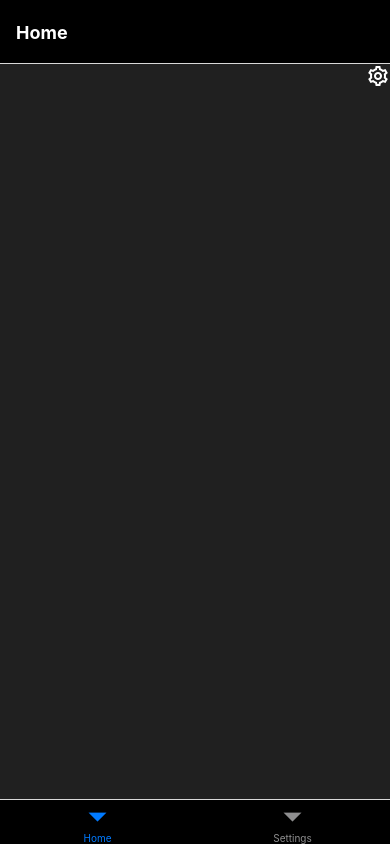
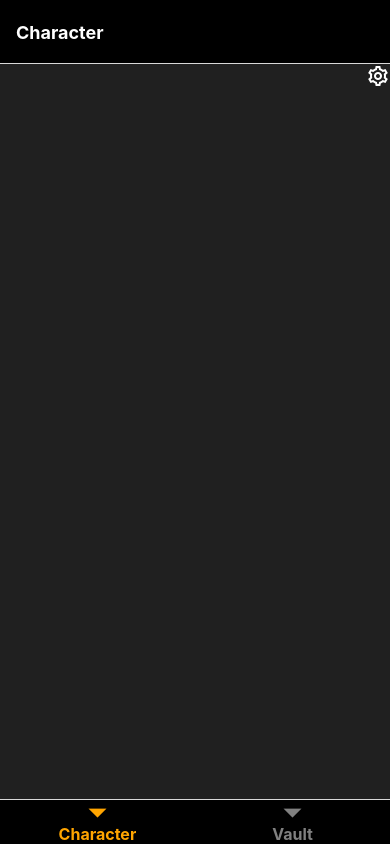
Before and after one commit to carterlc/DIM-App, a React Native app: screen / in a window 390 px wide. Built offline with nearby package versions, Linux system fonts and the light colour scheme.

Commit message:
Function and prop renaming to be more fit within my destiny2 item manager app

```diff
--- a/App.js
+++ b/App.js
@@ -4,42 +4,42 @@ import { NavigationContainer } from '@react-navigation/native';
 import { createNativeStackNavigator } from '@react-navigation/native-stack';
 import { createBottomTabNavigator } from '@react-navigation/bottom-tabs';
 
-function DetailsScreen() {
+function SettingsScreen() {
   return (
     <View style={{ flex: 1, alignItems: 'center', backgroundColor: '#202020' }}>
-      <Text style={{color: 'white', fontSize: 20, marginBottom: 20, marginTop: 10}}>How to use DIM (Destiny Item Manager)</Text>
-      <Text style={{color: 'white'}}>1. Sign in using you Bungie name and information</Text>
-      <Text style={{color: 'white'}}>2. Navigate to your Vault. It should be on the second tab.</Text>
-      <Text style={{color: 'white'}}>3. </Text>
+      <Text style={{ color: 'white', fontSize: 20, marginBottom: 20, marginTop: 10 }}>How to use DIM (Destiny Item Manager)</Text>
+      <Text style={{ color: 'white' }}>1. Sign in using you Bungie name and information</Text>
+      <Text style={{ color: 'white' }}>2. Navigate to your Vault. It should be on the second tab.</Text>
+      <Text style={{ color: 'white' }}>3. </Text>
     </View>
   );
 }
 
-function HomeScreen({ navigation }) {
+function CharacterScreen({ navigation }) {
   return (
     <View style={{ flex: 1, justifyContent: 'center', alignItems: 'center', backgroundColor: '#202020' }}>
-      <Pressable style={styles.settings} onPress={() => navigation.navigate('Details')}>
+      <Pressable style={styles.settings} onPress={() => navigation.navigate('Settings')}>
         <Image source={require('./assets/icons8-settings-24.png')} />
       </Pressable>
     </View>
   );
 }
 
-function SettingsScreen({ navigation }) {
+function VaultScreen({ navigation }) {
   return (
     <View style={{ flex: 1, justifyContent: 'center', alignItems: 'center', backgroundColor: '#202020' }}>
-      <Pressable style={styles.settings} onPress={() => navigation.navigate('Details')}>
+      <Pressable style={styles.settings} onPress={() => navigation.navigate('Settings')}>
         <Image source={require('./assets/icons8-settings-24.png')} />
       </Pressable>
     </View>
   );
 }
 
-const HomeStack = createNativeStackNavigator();
+const CharacterStack = createNativeStackNavigator();
 
-function HomeStackScreen() {
+function CharacterStackScreen() {
   return (
-    <HomeStack.Navigator
+    <CharacterStack.Navigator
       screenOptions={{
         headerStyle: {
           backgroundColor: 'black',
@@ -49,17 +49,17 @@ function HomeStackScreen() {
           fontWeight: 'bold',
         },
       }}>
-      <HomeStack.Screen name="Home" component={HomeScreen} />
-      <HomeStack.Screen name="Details" component={DetailsScreen} />
-    </HomeStack.Navigator>
+      <CharacterStack.Screen name="Character" component={CharacterScreen} />
+      <CharacterStack.Screen name="Settings" component={SettingsScreen} />
+    </CharacterStack.Navigator>
   );
 }
 
-const SettingsStack = createNativeStackNavigator();
+const VaultStack = createNativeStackNavigator();
 
-function SettingsStackScreen() {
+function VaultStackScreen() {
   return (
-    <SettingsStack.Navigator
+    <VaultStack.Navigator
       screenOptions={{
         headerStyle: {
           backgroundColor: 'black',
@@ -69,9 +69,9 @@ function SettingsStackScreen() {
           fontWeight: 'bold',
         },
       }}>
-      <SettingsStack.Screen name="Settings" component={SettingsScreen} />
-      <SettingsStack.Screen name="Details" component={DetailsScreen} />
-    </SettingsStack.Navigator>
+      <VaultStack.Screen name="Vault" component={VaultScreen} />
+      <VaultStack.Screen name="Settings" component={SettingsScreen} />
+    </VaultStack.Navigator>
   );
 }
 
@@ -98,9 +98,18 @@ export default function App() {
           height: 45,
         },
       }}
+        tabBarOptions={{
+          activeTintColor: 'orange',
+          inactiveTintColor: 'gray',
+          labelStyle: {
+            fontSize: 16,
+            fontWeight: 'bold',
+          },
+        }}
+
       >
-        <Tab.Screen name="Home" component={HomeStackScreen} />
-        <Tab.Screen name="Settings" component={SettingsStackScreen} />
+        <Tab.Screen name="Character" component={CharacterStackScreen} />
+        <Tab.Screen name="Vault" component={VaultStackScreen} />
       </Tab.Navigator>
     </NavigationContainer>
   );
```
